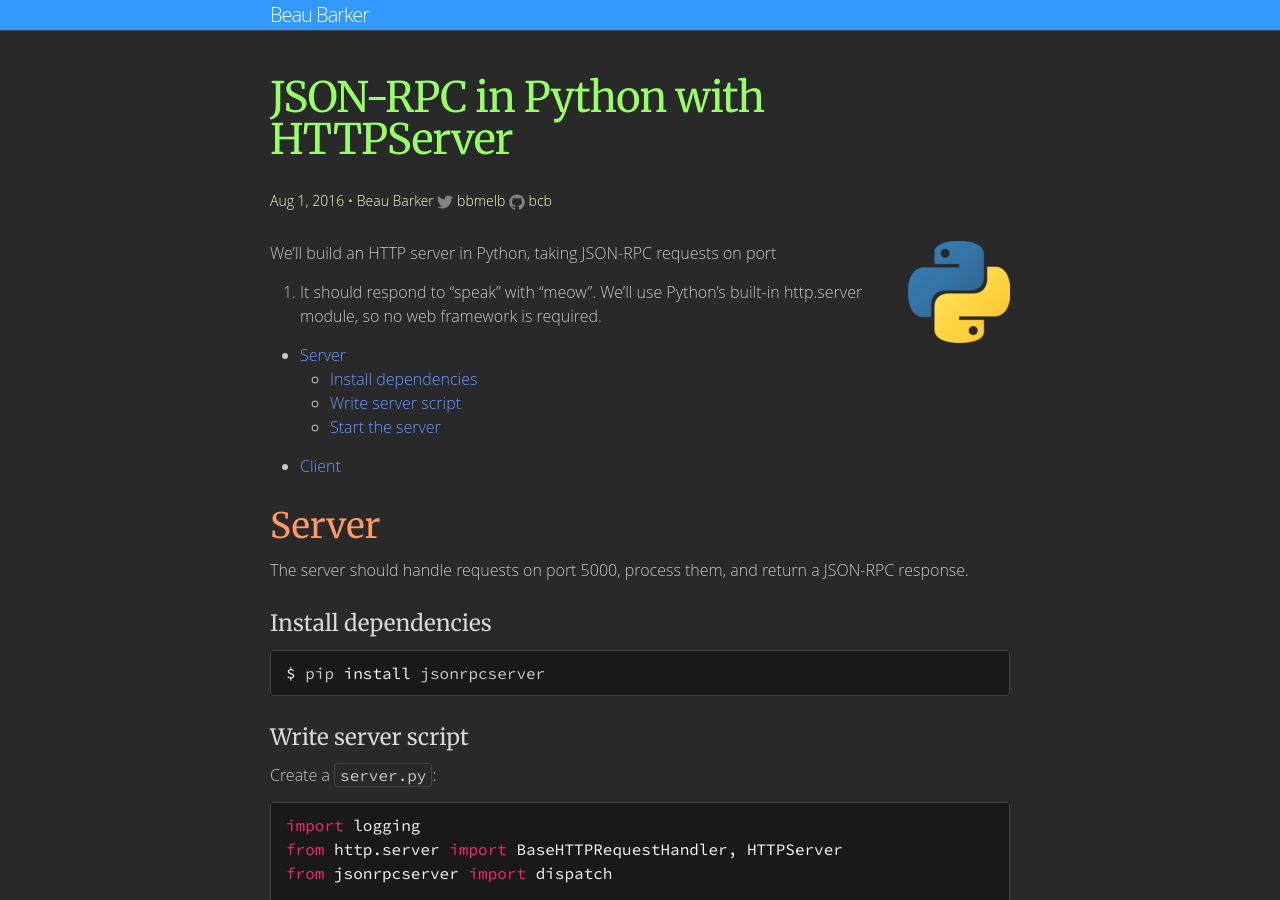
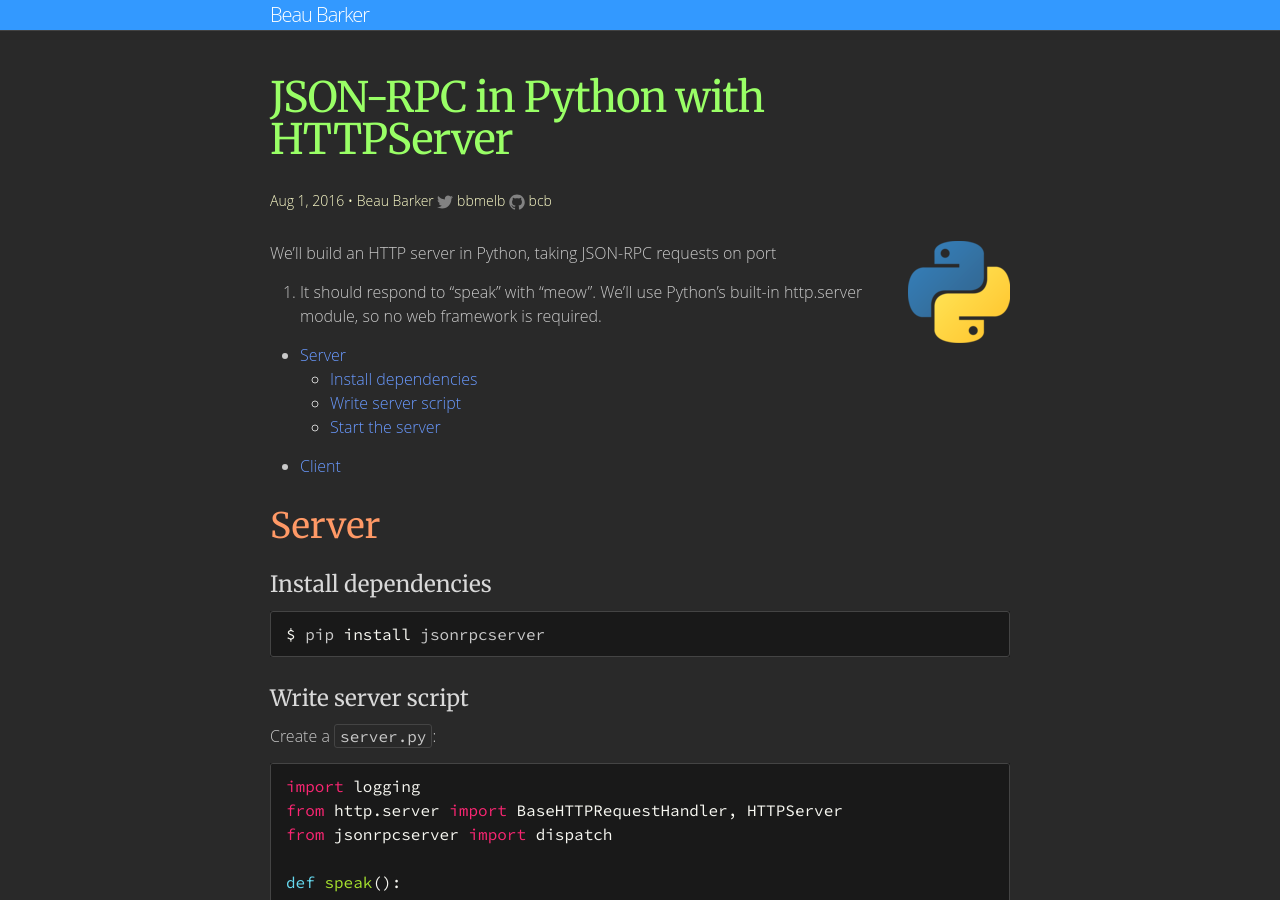
Before and after one commit to explodinglabs/explodinglabs.github.io, a Jekyll site: the page built from _json-rpc/httpserver.markdown, in a window 1280 px wide and 900 px high. Built offline with Jekyll 4.4.1, drawn with Linux system fonts in a browser that asks for light colours; some web fonts are replaced; comment, search, counter and statistics services are not loaded.

Commit message:
Remove duplicated intro from httpserver post

```diff
--- a/_json-rpc/httpserver.markdown
+++ b/_json-rpc/httpserver.markdown
@@ -18,9 +18,6 @@ http.server module, so no web framework is required.
 
 Server
 ======
-
-The server should handle requests on port 5000, process them, and return a
-JSON-RPC response.
 
 Install dependencies
 --------------------
```
